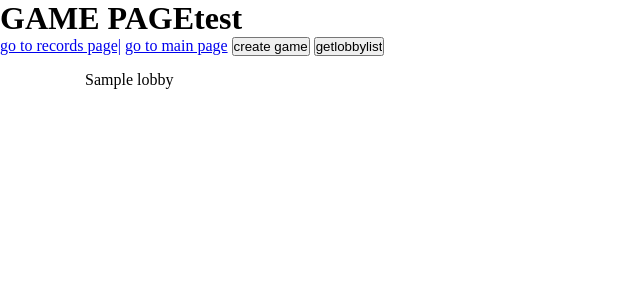
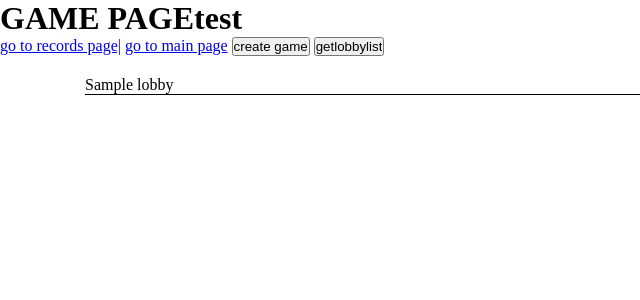
Before and after one commit to BelousVlad/SIGame-react, a PHP site: page /game in a window 1280 px wide. Shown: the top 300 px of the page, without its empty margins (0-640 px from the left). Run offline with PHP 8.4, Linux system fonts and the light colour scheme; tables that the repository leaves empty or names only in its code hold one stand-in row (values such as "Sample post"); data that the repository does not hold is empty.

Commit message:
added a bit of beutifuly

```diff
--- a/css/style.css
+++ b/css/style.css
@@ -39,4 +39,15 @@
   padding: 15px;
   display: flex;
   flex-direction: column;
+  width: 100%;
 }
+.lobby-list-item{
+  border-bottom: 1px solid black;
+  transition: 1s all;
+  cursor: pointer;
+  padding-top: 5px;
+}
+.lobby-list-item:hover{
+  padding-left: 10px;
+  background: orange;
+}
```
